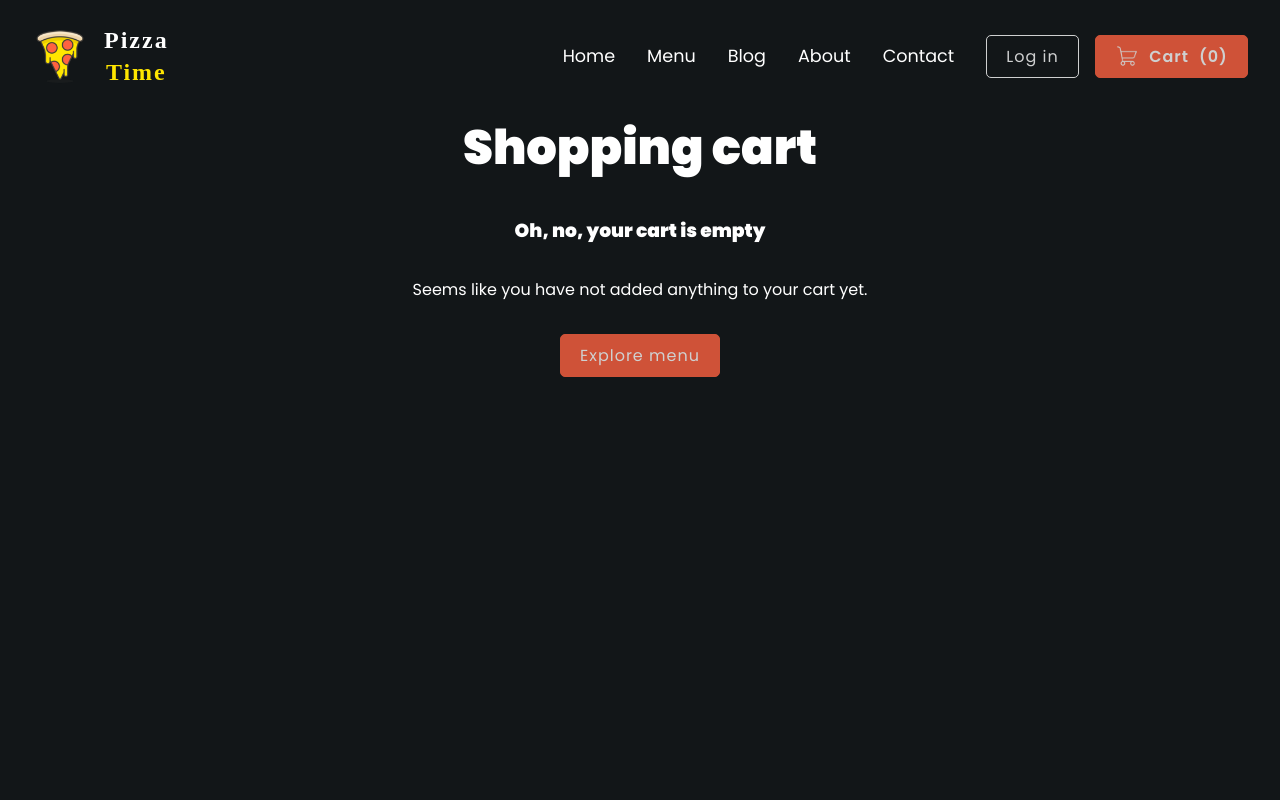
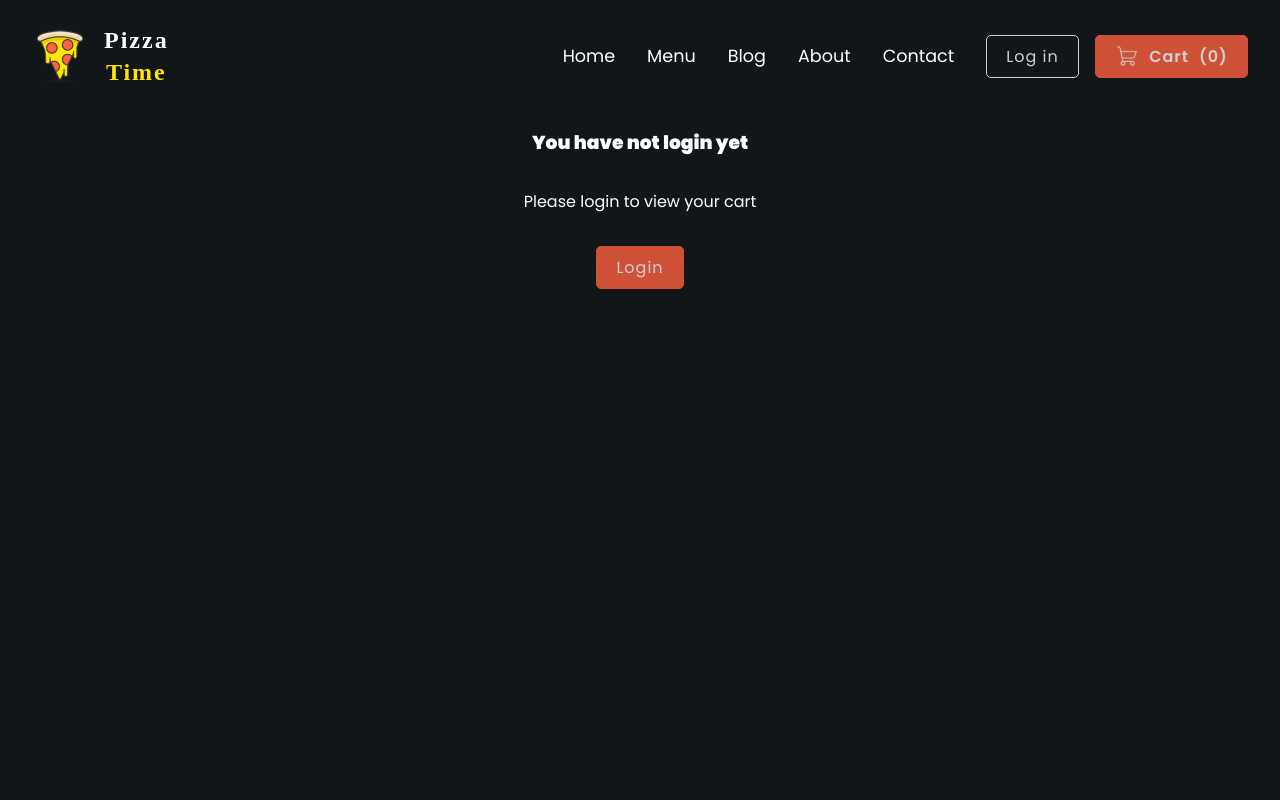
Before and after one commit to thanhsondoan02/Foodie, a React (Create React App) app in the folder client/: page /cart in a window 1280 px wide. Shown: the top 800 px of the page. Built offline with nearby package versions, Linux system fonts and the light colour scheme; no server answers.

Commit message:
cart when not login

```diff
--- a/client/package.json
+++ b/client/package.json
@@ -18,6 +18,7 @@
     "react-parallax-tilt": "^1.7.173",
     "react-router-dom": "^6.17.0",
     "react-scripts": "5.0.1",
+    "react-toastify": "^9.1.3",
     "web-vitals": "^2.1.4"
   },
   "scripts": {
--- a/client/src/App.js
+++ b/client/src/App.js
@@ -13,6 +13,8 @@ import Register from './routes/register/Register';
 import Cart from './routes/cart/Cart';
 import { apiLogout } from './services/RegisterService';
 import { apiGetCart } from './services/CartService';
+import { ToastContainer } from 'react-toastify';
+import 'react-toastify/dist/ReactToastify.css';
 
 function App() {
   const [isMenuBoxOpen, setIsMenuBoxOpen] = useState(false);
@@ -94,14 +96,21 @@ function App() {
       />
       <Routes>
         <Route path='/' element={<Home />} />
-        <Route path="/menu" element={<Menu isValidLogin={isValidLogin} openLoginFragment={openLoginFragment} />} />
+        <Route path="/menu" element={
+          <Menu isValidLogin={isValidLogin}
+            openLoginFragment={openLoginFragment}
+            validateToken={validateToken} />
+        } />
         <Route path='/blog' element={<Blog />} />
         <Route path='/contact' element={<Contact />} />
         <Route path='/about' element={<About />} />
         <Route path='/register' element={<Register openLoginFragment={openLoginFragment} />} />
-        <Route path='/cart' element={<Cart openLoginFragment={openLoginFragment} />} />
+        <Route path='/cart'
+          element={<Cart isValidLogin={isValidLogin} openLoginFragment={openLoginFragment} />}
+        />
       </Routes>
       <Footer />
+      <ToastContainer />
     </BrowserRouter>
   );
 }
--- a/client/src/components/login/LoginFragment.js
+++ b/client/src/components/login/LoginFragment.js
@@ -1,17 +1,19 @@
 import React, { useState } from "react";
 import LinkButton from "../LinkButton";
-import { useNavigate } from "react-router-dom";
+import { useLocation, useNavigate } from "react-router-dom";
 import { checkValueLoginError, checkPasswordError } from "../../helpers/checkInput";
 import { apiLogin } from "../../services/RegisterService";
 
 const LoginFragment = ({ closeLoginFragment, isLoginBoxOpen, hideMenuBox,
   validateToken }) => {
-  const navigate = useNavigate();
   const [formValue, setFormValue] = useState({ valueLogin: '', password: '' });
   const [isLoading, setIsLoading] = useState(false);
   const [valueLoginError, setValueLoginError] = useState('');
   const [passwordError, setPasswordError] = useState('');
   const [serverError, setServerError] = useState('');
+
+  const location = useLocation();
+  const navigate = useNavigate();
 
   const validateValueLogin = (e) => {
     let valueLogin = e.target.value;
@@ -62,6 +64,9 @@ const LoginFragment = ({ closeLoginFragment, isLoginBoxOpen, hideMenuBox,
           resetFragment();
           localStorage.setItem('token', response.data.DT.access_token);
           validateToken()
+          if (location.pathname === '/register') {
+            navigate('/');
+          }
         } else {
           console.log(response.data.EM);
           setIsLoading(false);
--- a/client/src/routes/cart/Cart.js
+++ b/client/src/routes/cart/Cart.js
@@ -5,17 +5,23 @@ import CartItems from "./CartItems";
 import "./cart.css";
 import { apiGetCart } from "../../services/CartService";
 import CartTotals from "./CartTotals";
+import NotLoginCart from "./NotLoginCart";
 
-const Cart = (isValidLogin, openLoginFragment) => {
+const Cart = ({ isValidLogin, openLoginFragment }) => {
   const [foods, setFoods] = useState([]);
   const [isLoading, setIsLoading] = useState(true);
   const [price, setPrice] = useState(0);
   const [quantity, setQuantity] = useState(0);
 
   const getDataFromServer = async () => {
+    setIsLoading(true);
+    setFoods([]);
     try {
       const response = await apiGetCart();
       if (response.data.EC === 0) {
+        if (response.data.DT.foods.length === 0) {
+          setFoods([]);
+        } else {
           let foodList = response.data.DT.foods[0].Food
           setFoods(foodList);
           setPrice(response.data.DT.foods[0].total_money);
@@ -25,6 +31,7 @@ const Cart = (isValidLogin, openLoginFragment) => {
             quantity += foodList[i].Order_Food.quantity
           }
           setQuantity(quantity);
+        }
       } else {
         console.log(response.data.EM);
       }
@@ -36,10 +43,11 @@ const Cart = (isValidLogin, openLoginFragment) => {
 
   useEffect(() => {
     document.title = "Shopping Cart | Pizza Time";
-    getDataFromServer();
-  }, []);
+    if (isValidLogin) getDataFromServer();
+  }, [isValidLogin]);
 
   return (
+    isValidLogin ?
       isLoading ? <div className="loading">Loading</div> :
         <main className="cart">
           <h2>Shopping cart</h2>
@@ -61,7 +69,13 @@ const Cart = (isValidLogin, openLoginFragment) => {
           </article>
           <ScrollButton />
         </main>
-  );
+      :
+      <main className="cart">
+        <article className="cart-content">
+          <NotLoginCart openLoginFragment={openLoginFragment}/>
+        </article>
+      </main>
+  )
 }
 
 export default Cart;
--- a/client/src/routes/cart/EmptyCart.js
+++ b/client/src/routes/cart/EmptyCart.js
@@ -1,6 +1,5 @@
 import React from "react";
 import { Link } from "react-router-dom";
-//components
 import ResetLocation from "../../helpers/ResetLocation";
 
 const EmptyCart = () => {
--- /dev/null
+++ b/client/src/routes/cart/NotLoginCart.js
@@ -0,0 +1,17 @@
+import React from "react";
+
+const NotLoginCart = ({ openLoginFragment }) => {
+  return (
+    <React.Fragment>
+      <h3>You have not login yet</h3>
+      <p>Please login to view your cart</p>
+      <button className="active-button-style"
+        onClick={() => { openLoginFragment(); }}
+      >
+        Login
+      </button>
+    </React.Fragment>
+  );
+}
+
+export default NotLoginCart;
--- a/client/src/routes/menu/Menu.js
+++ b/client/src/routes/menu/Menu.js
@@ -8,8 +8,9 @@ import Category from "./Category";
 import GridItem from "./GridItem";
 import { apiAddToCart, apiGetCategories, apiGetProducts, apiSearchProducts } from "../../services/MenuService";
 import { debounce } from 'lodash';
+import { toast } from 'react-toastify';
 
-function Menu({isValidLogin, openLoginFragment}) {
+function Menu({isValidLogin, openLoginFragment, validateToken}) {
   const [currentProducts, setCurrentProducts] = useState([]);
   const [totalPages, setTotalPages] = useState(0);
   const [currentCategory, setCurrentCategory] = useState("All");
@@ -84,7 +85,15 @@ function Menu({isValidLogin, openLoginFragment}) {
     try {
       const response = await apiAddToCart(product.id, product.ItemPrice, 1);
       if (response.data.EC === 0) {
-        alert(`Add ${product.ItemName} to cart`)
+        validateToken();
+        toast('Added to cart successfully!', {
+          position: "bottom-center",
+          autoClose: 2000,
+          hideProgressBar: false,
+          closeOnClick: true,
+          pauseOnHover: true,
+          draggable: true
+        })
       } else {
         console.log(response.data.EM);
       }
--- a/client/src/routes/register/Register.js
+++ b/client/src/routes/register/Register.js
@@ -33,6 +33,10 @@ const Register = ({ openLoginFragment }) => {
     setRegistrationFail(false);
     setLoading(true);
     e.preventDefault();
+
+    if (submitCheck(formValue.phone, checkPhoneError, setPhoneError, document.querySelector('.phone-section'))) {
+      alert('Suck phone')
+    }
 
     if (submitCheck(formValue.fullName, checkFullNameError, setFullNameError, document.querySelector('.name-section'))
       && submitCheck(formValue.email, checkEmailError, setEmailError, document.querySelector('.email-section'))
```
Also changed, not shown: 1 other file (tests, documents, lock files or other folders). Lines whose indentation alone changed are shown as unchanged.
